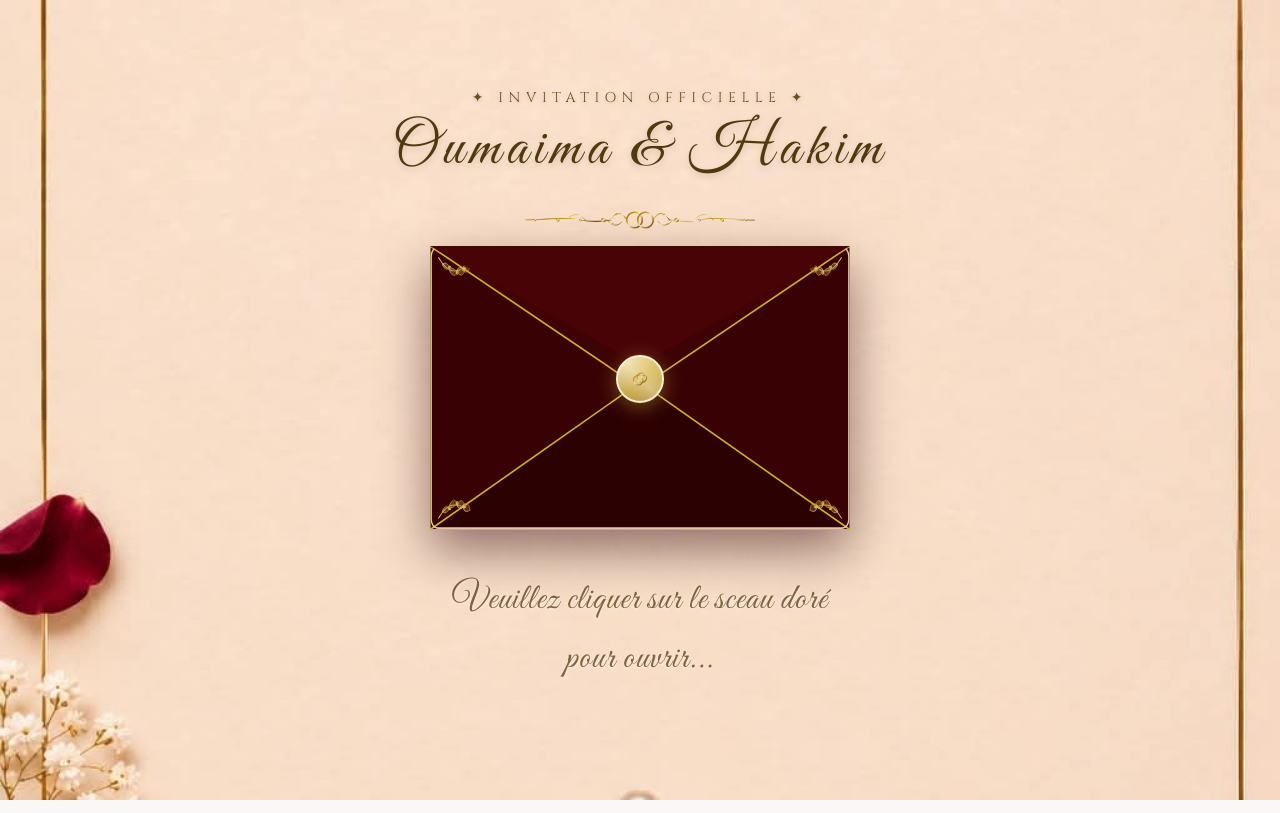
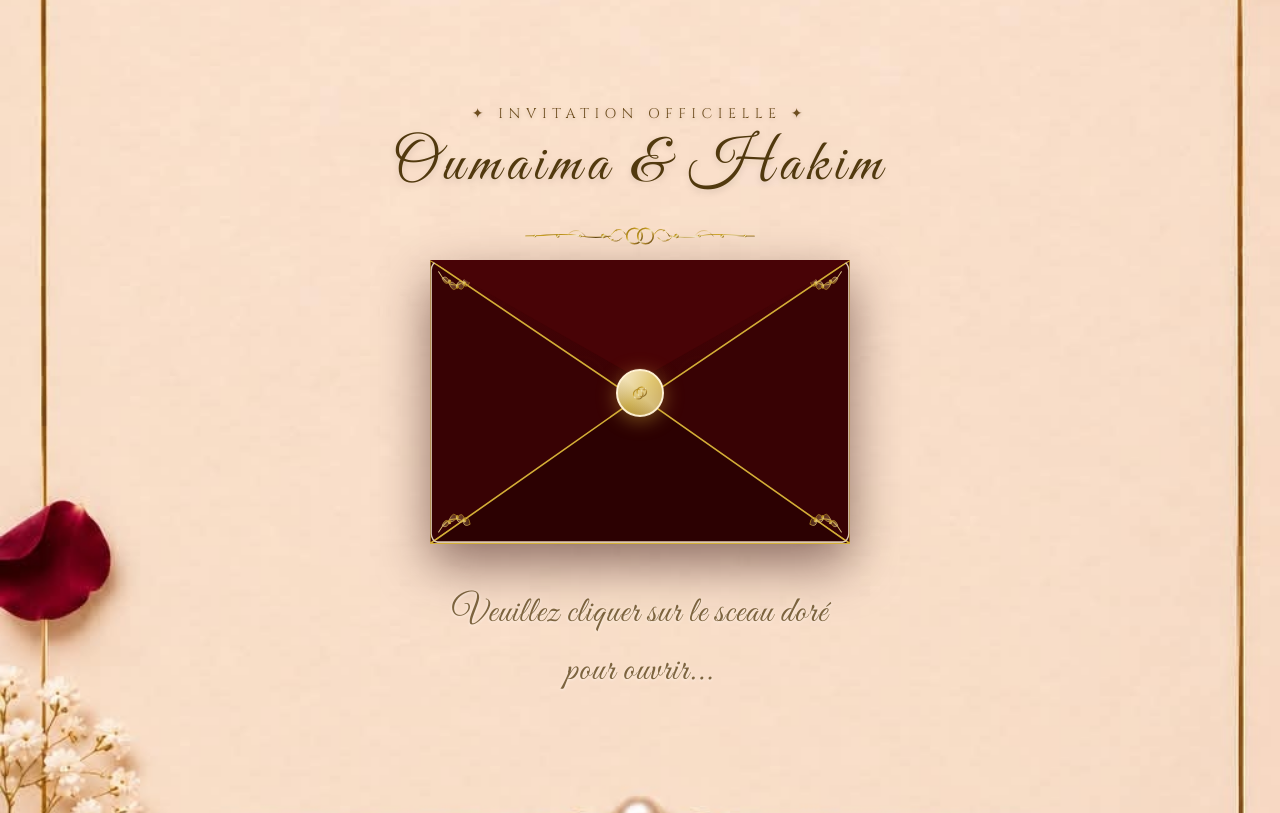
Before and after one commit to israaazzi2008-jpg/Fiancaille, a React (Vite) app: page / in a window 1280 px wide. Built offline with nearby package versions, Linux system fonts and the light colour scheme; a web font is replaced by a local one.

Commit message:
Refine typography display and adjust margin
Updated margin for typography display and removed redundant comment.

```diff
--- a/src/components/Envelope.tsx
+++ b/src/components/Envelope.tsx
@@ -174,12 +174,12 @@ export const Envelope: React.FC<EnvelopeProps> = ({ onOpen }) => {
         />
       </div>
 
-      {/* Sophisticated display typography in beige foncé - kept in exact position */}
+      {/* Sophisticated display typography in beige foncé */}
       <motion.div
         initial={{ opacity: 0, y: -25 }}
         animate={{ opacity: isOpen ? 0 : 1, y: isOpen ? -35 : 0 }}
         transition={{ duration: 1.2, ease: 'easeOut' }}
-        className="text-center z-10 space-y-3 max-w-lg mt-2 pointer-events-none"
+        className="text-center z-10 space-y-3 max-w-lg mt-4 sm:mt-5 md:mt-6 pointer-events-none"
       >
         <span className="font-cinzel text-xs md:text-sm tracking-[0.4em] text-[#6e4e1f] font-light block drop-shadow-sm">
           ✦ INVITATION OFFICIELLE ✦
```
